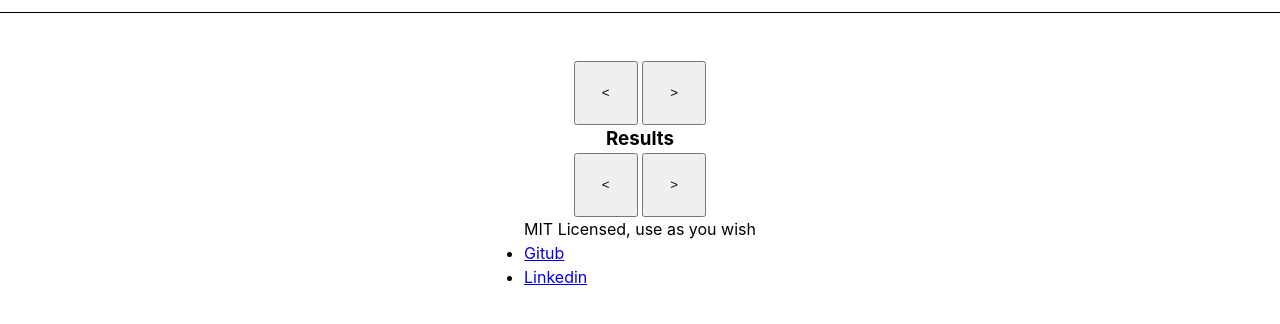
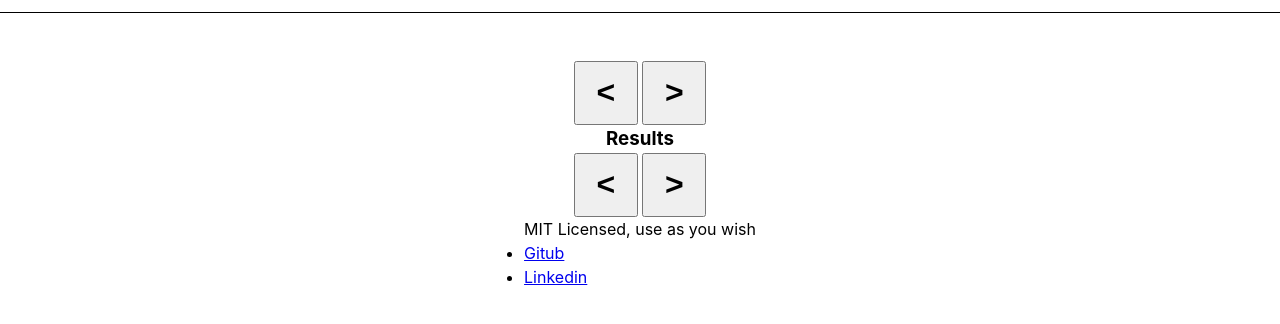
Before and after one commit to VonRiddarn/rick-and-morty-compendium, a website built with Vite: page index.html in a window 1280 px wide. Shown: the part 84-408 px from the top of the page. Built offline with nearby package versions, Linux system fonts and the light colour scheme; no server answers.

Commit message:
feat: made arrows easier to see on main pagnation controls

```diff
--- a/src/style.scss
+++ b/src/style.scss
@@ -80,6 +80,8 @@ main {
 	button {
 		aspect-ratio: 1 / 1;
 		width: 64px;
+		font-size: xx-large;
+		font-weight: 600;
 	}
 
 }
```
